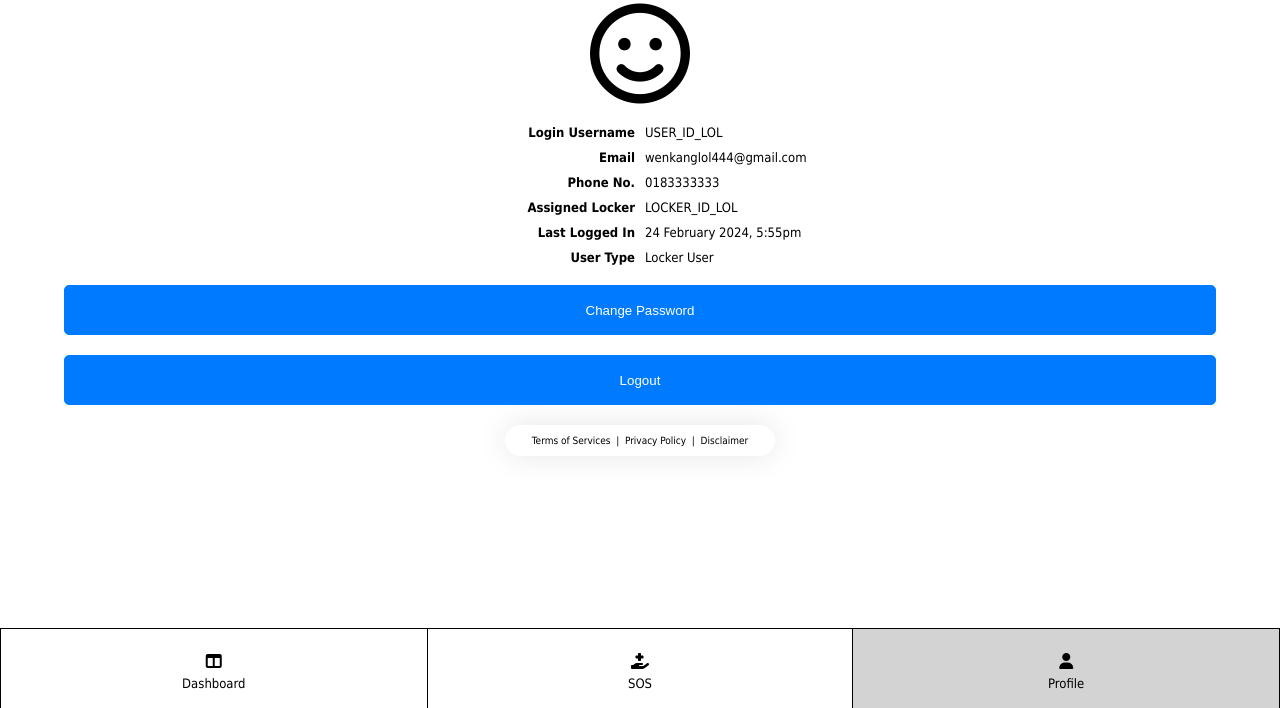
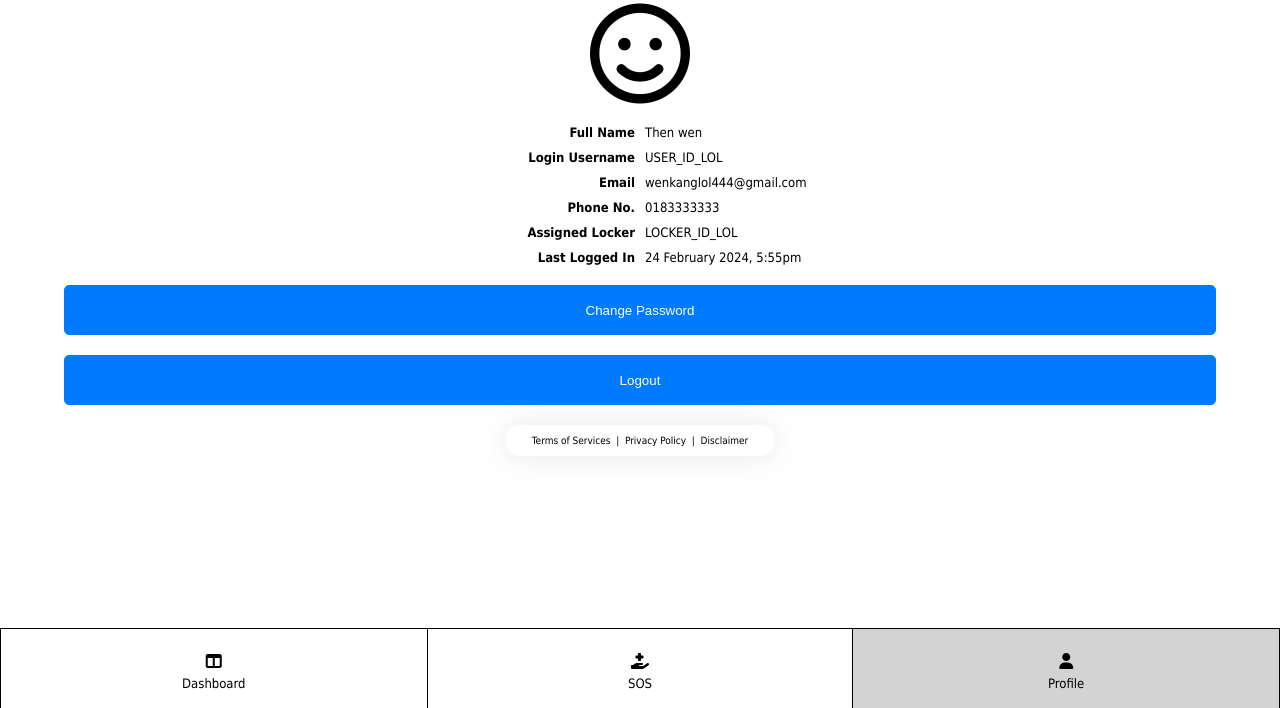
Before and after one commit to twkwow/capstoneuser, a plain HTML site: page pages/profile.html in a window 1280 px wide. Shown: the part 92-800 px from the top of the page. Drawn offline with Linux system fonts and the light colour scheme.

Commit message:
profile update

```diff
--- a/pages/profile.html
+++ b/pages/profile.html
@@ -44,6 +44,9 @@
                 <div class="profile-content-container">
                     <div class="left-container-lol">
                         <div class="profile-text">
+                            <span> Full Name</span>
+                        </div>
+                        <div class="profile-text">
                             <span> Login Username</span>
                         </div>
                         <div class="profile-text">
@@ -58,11 +61,11 @@
                         <div class="profile-text">
                             <span> Last Logged In</span>
                         </div>
-                        <div class="profile-text">
-                            <span> User Type</span>
-                        </div>
                     </div>
                     <div class="right-container-lol">
+                        <div class="profile-text-right">
+                            <span>Then wen</span>
+                        </div>
                         <div class="profile-text-right">
                             <span>USER_ID_LOL</span>
                         </div>
@@ -78,9 +81,7 @@
                         <div class="profile-text-right">
                             <span>24 February 2024, 5:55pm</span>
                         </div>
-                        <div class="profile-text-right">
-                            <span>Locker User</span>
-                        </div>
+
                     </div>
                 </div>
 
```
